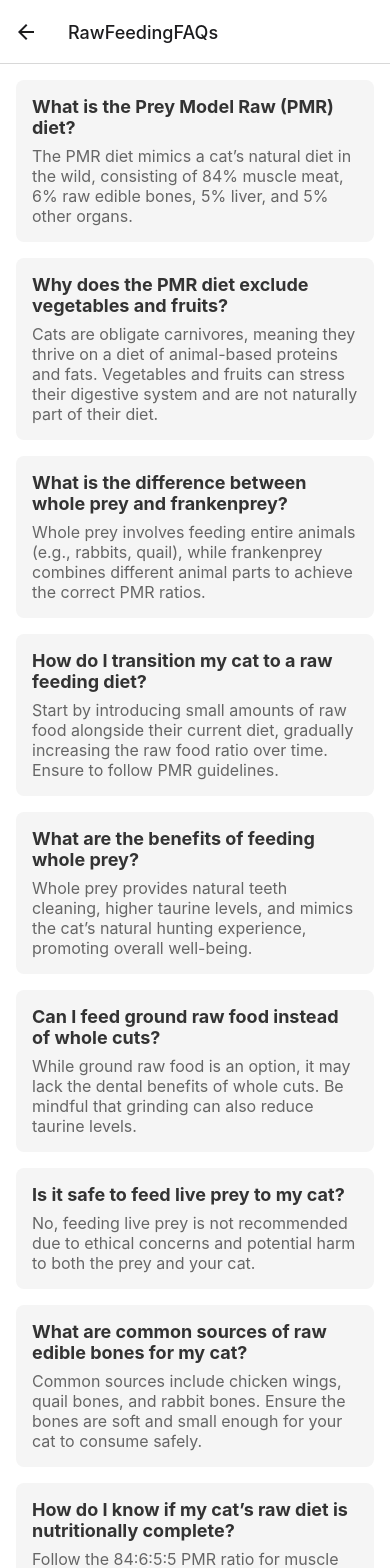
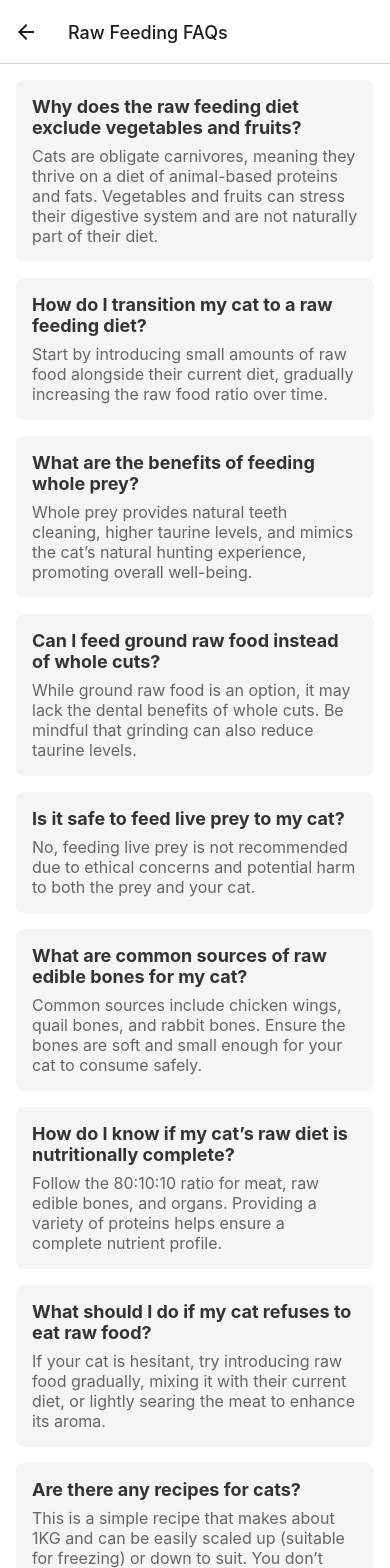
Before and after one commit to Biswash908/RFC_Cat, a React Native app: screen /RawFeedingFAQScreen in a window 390 px wide. Shown: the top 1568 px of the page. Built offline with nearby package versions, Linux system fonts and the light colour scheme.

Commit message:
Updated FAQs

```diff
--- a/App.tsx
+++ b/App.tsx
@@ -143,12 +143,12 @@ const App: React.FC = () => {
           <Stack.Screen
             name="FAQScreen"
             component={FAQScreen}
-            options={{ title: 'FAQs' }}
+            options={{ title: 'App FAQs' }}
           />
           <Stack.Screen
             name="RawFeedingFAQScreen"
             component={RawFeedingFAQScreen}
-            options={{title: 'RawFeedingFAQs'}}
+            options={{title: 'Raw Feeding FAQs'}}
             />
         </Stack.Navigator>
       </NavigationContainer>
--- a/screens/RawFeedingFAQScreen.tsx
+++ b/screens/RawFeedingFAQScreen.tsx
@@ -4,20 +4,12 @@ import { View, Text, StyleSheet, SafeAreaView, ScrollView, StatusBar } from 'rea
 const RawFeedingFAQScreen = () => {
   const rawFeedingFaqs = [
     {
-      question: 'What is the Prey Model Raw (PMR) diet?',
-      answer: 'The PMR diet mimics a cat’s natural diet in the wild, consisting of 84% muscle meat, 6% raw edible bones, 5% liver, and 5% other organs.',
-    },
-    {
-      question: 'Why does the PMR diet exclude vegetables and fruits?',
+      question: 'Why does the raw feeding diet exclude vegetables and fruits?',
       answer: 'Cats are obligate carnivores, meaning they thrive on a diet of animal-based proteins and fats. Vegetables and fruits can stress their digestive system and are not naturally part of their diet.',
     },
     {
-      question: 'What is the difference between whole prey and frankenprey?',
-      answer: 'Whole prey involves feeding entire animals (e.g., rabbits, quail), while frankenprey combines different animal parts to achieve the correct PMR ratios.',
-    },
-    {
       question: 'How do I transition my cat to a raw feeding diet?',
-      answer: 'Start by introducing small amounts of raw food alongside their current diet, gradually increasing the raw food ratio over time. Ensure to follow PMR guidelines.',
+      answer: 'Start by introducing small amounts of raw food alongside their current diet, gradually increasing the raw food ratio over time.',
     },
     {
       question: 'What are the benefits of feeding whole prey?',
@@ -37,7 +29,7 @@ const RawFeedingFAQScreen = () => {
     },
     {
       question: 'How do I know if my cat’s raw diet is nutritionally complete?',
-      answer: 'Follow the 84:6:5:5 PMR ratio for muscle meat, raw edible bones, liver, and other organs. Providing a variety of proteins helps ensure a complete nutrient profile.',
+      answer: 'Follow the 80:10:10 ratio for meat, raw edible bones, and organs. Providing a variety of proteins helps ensure a complete nutrient profile.',
     },
     {
       question: 'What should I do if my cat refuses to eat raw food?',
```
